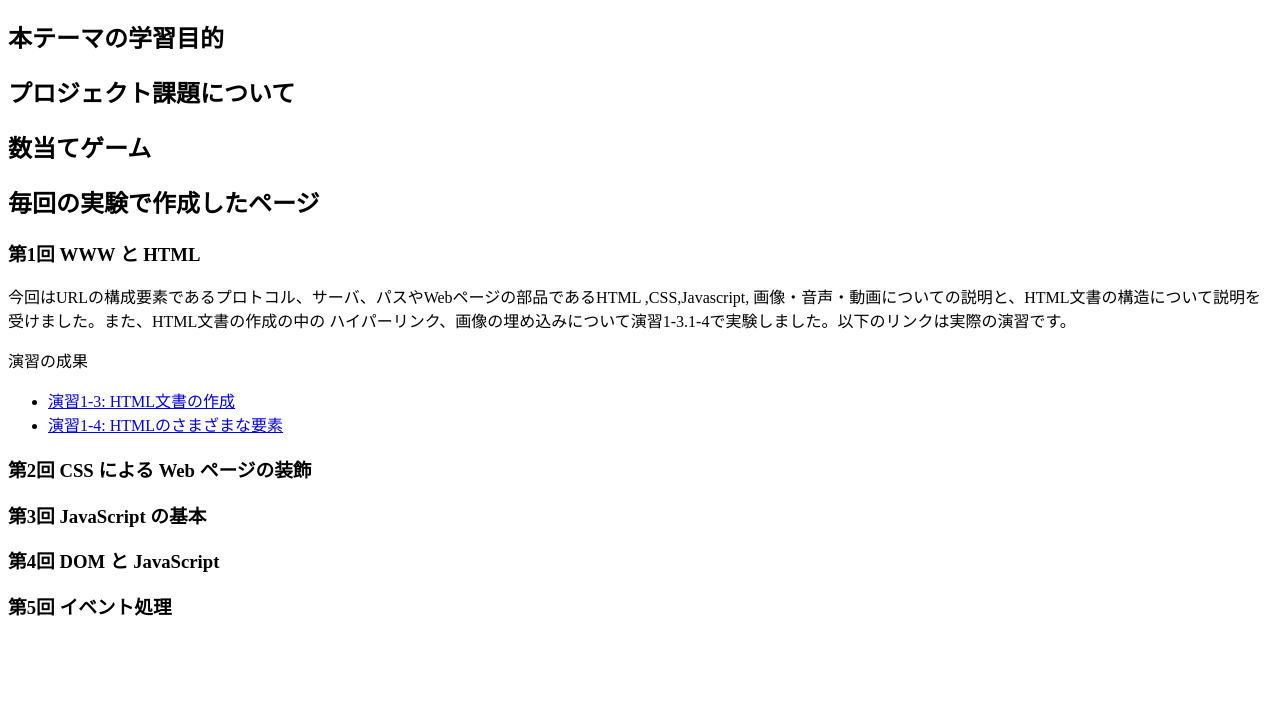
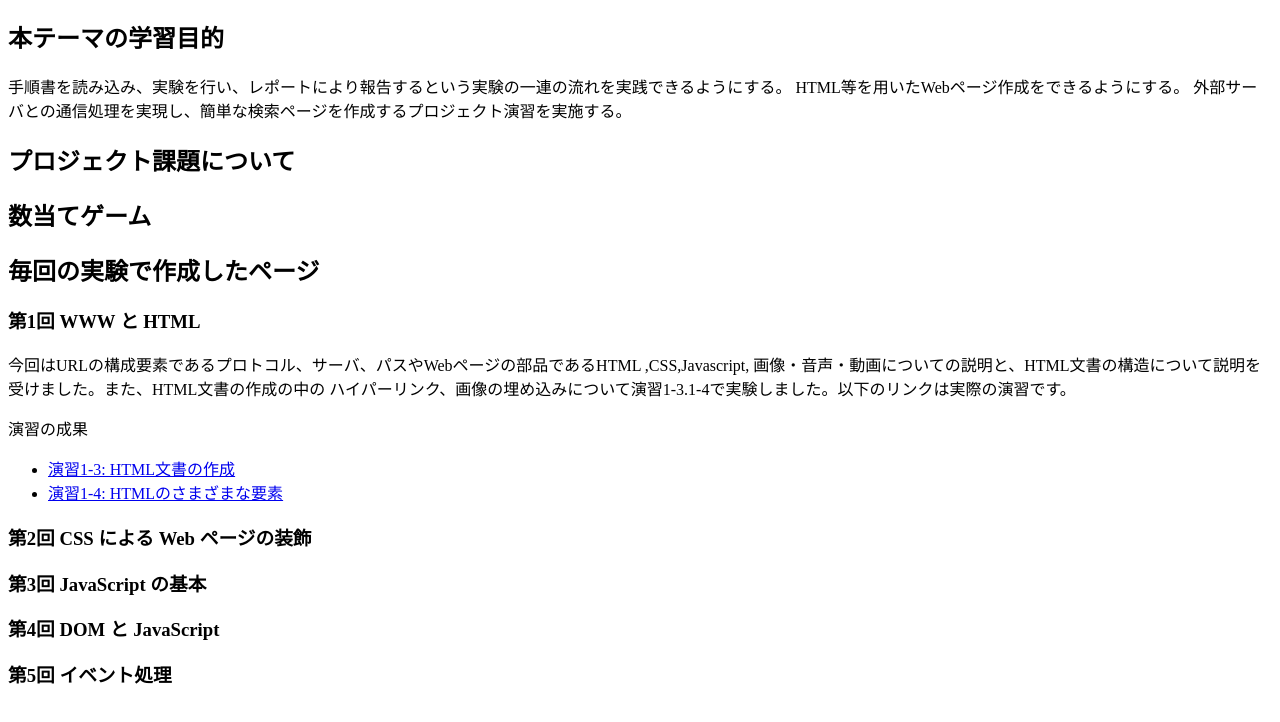
Before and after one commit to G284712022/medialabo, a plain HTML site: page index.html in a window 1280 px wide. Shown: the part 70-792 px from the top of the page. Drawn offline with Linux system fonts and the light colour scheme.

Commit message:
レポート

```diff
--- a/index.html
+++ b/index.html
@@ -7,7 +7,10 @@
   <body>
     <h1>「WEBコンテンツ作成」　の成果</h1>
     <h2>本テーマの学習目的</h2>
-    <p></p>
+    <p>手順書を読み込み、実験を行い、レポートにより報告するという実験の一連の流れを実践できるようにする。
+      HTML等を用いたWebページ作成をできるようにする。
+      外部サーバとの通信処理を実現し、簡単な検索ページを作成するプロジェクト演習を実施する。
+    </p>
     <h2>プロジェクト課題について</h2>
     <p></p>
     <h2>数当てゲーム</h2>
```
